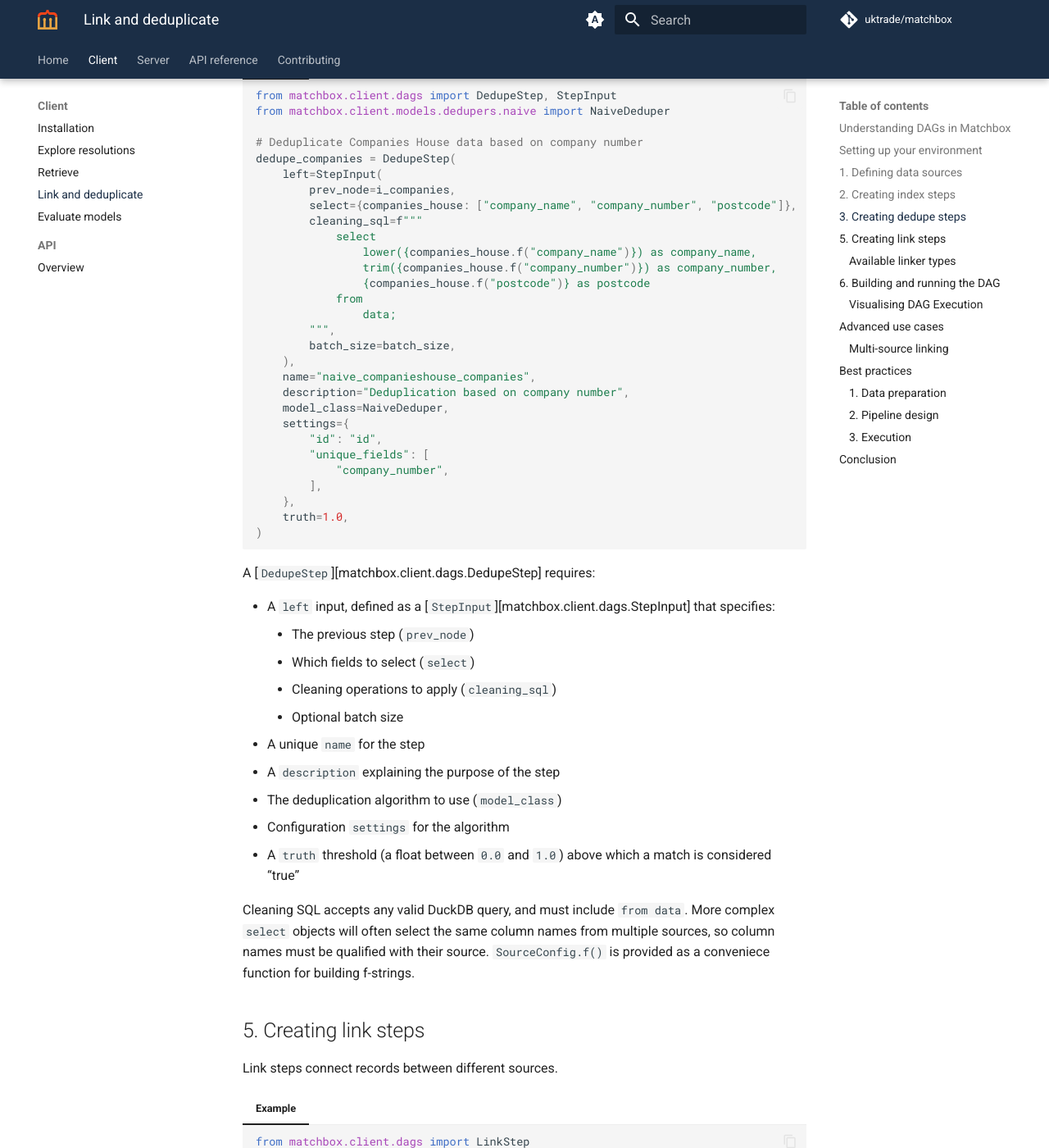
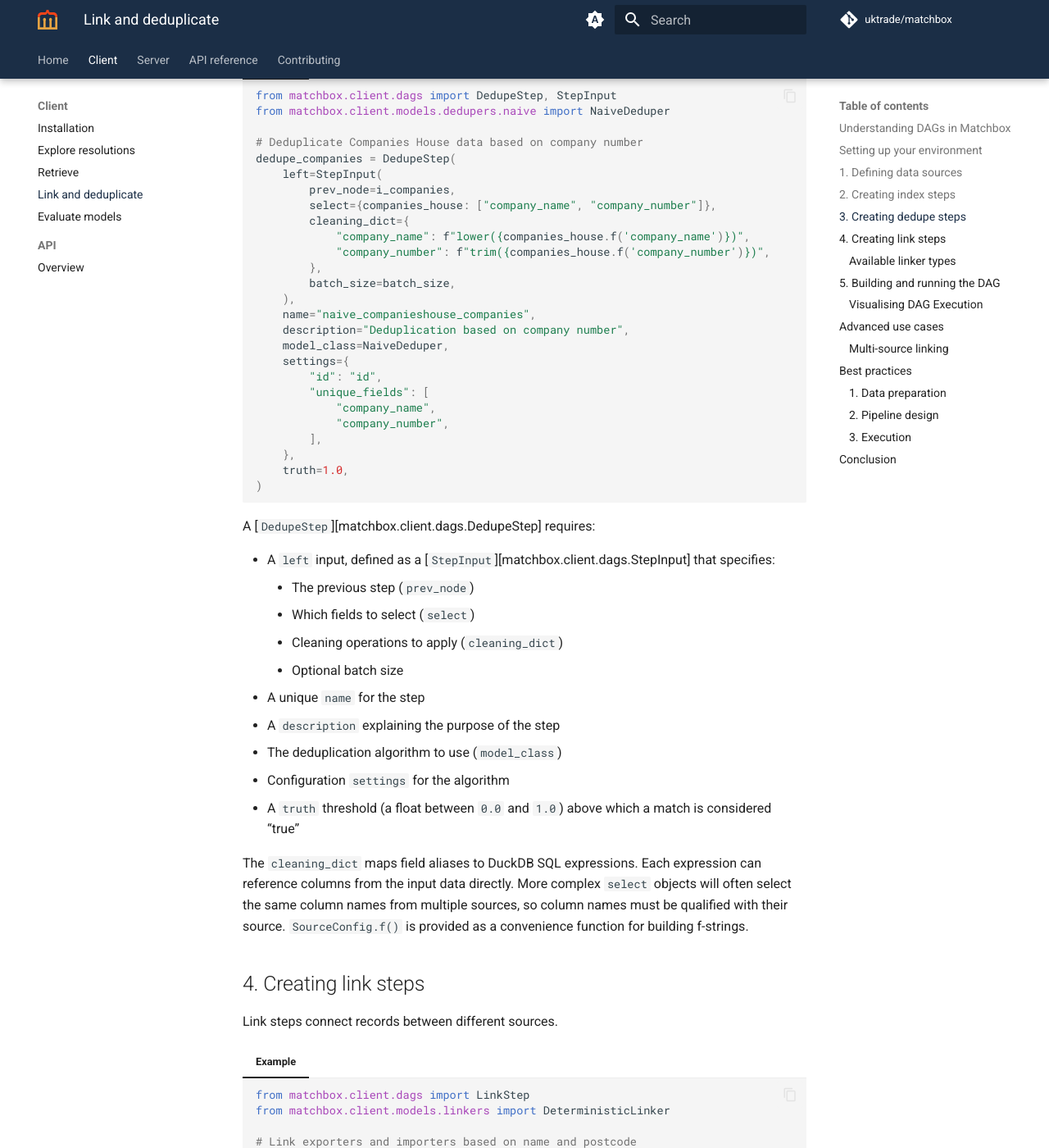
Before and after one commit to will-langdale/matchbox, an MkDocs documentation site: the page built from docs/client/link-data.md, in a window 1280 px wide and 1400 px high, scrolled down 4033 px. Shown: the whole window at 82% size. Built offline with MkDocs 1.6.1 and Material for MkDocs 9.7.7, drawn with Linux system fonts in a browser that asks for light colours; comment, search, counter and statistics services are not loaded; some of the changed text lies outside the part shown.

Commit message:
Updates cleaning_sql to cleaning_dict.

````diff
--- a/docs/client/link-data.md
+++ b/docs/client/link-data.md
@@ -167,15 +167,11 @@ Dedupe steps identify and resolve duplicates within a single source.
     dedupe_companies = DedupeStep(
         left=StepInput(
             prev_node=i_companies,
-            select={companies_house: ["company_name", "company_number", "postcode"]},
-            cleaning_sql=f"""
-                select
-                    lower({companies_house.f("company_name")}) as company_name,
-                    trim({companies_house.f("company_number")}) as company_number,
-                    {companies_house.f("postcode")} as postcode
-                from
-                    data;
-            """,
+            select={companies_house: ["company_name", "company_number"]},
+            cleaning_dict={
+                "company_name": f"lower({companies_house.f('company_name')})",
+                "company_number": f"trim({companies_house.f('company_number')})",
+            },
             batch_size=batch_size,
         ),
         name="naive_companieshouse_companies",
@@ -184,6 +180,7 @@ Dedupe steps identify and resolve duplicates within a single source.
         settings={
             "id": "id",
             "unique_fields": [
+                "company_name",
                 "company_number",
             ],
         },
@@ -196,7 +193,7 @@ A [`DedupeStep`][matchbox.client.dags.DedupeStep] requires:
 - A `left` input, defined as a [`StepInput`][matchbox.client.dags.StepInput] that specifies:
     - The previous step (`prev_node`)
     - Which fields to select (`select`)
-    - Cleaning operations to apply (`cleaning_sql`)
+    - Cleaning operations to apply (`cleaning_dict`)
     - Optional batch size
 - A unique `name` for the step
 - A `description` explaining the purpose of the step
@@ -204,9 +201,9 @@ A [`DedupeStep`][matchbox.client.dags.DedupeStep] requires:
 - Configuration `settings` for the algorithm
 - A `truth` threshold (a float between `0.0` and `1.0`) above which a match is considered "true"
 
-Cleaning SQL accepts any valid DuckDB query, and must include `from data`. More complex `select` objects will often select the same column names from multiple sources, so column names must be qualified with their source. `SourceConfig.f()` is provided as a conveniece function for building f-strings.
+The `cleaning_dict` maps field aliases to DuckDB SQL expressions. Each expression can reference columns from the input data directly. More complex `select` objects will often select the same column names from multiple sources, so column names must be qualified with their source. `SourceConfig.f()` is provided as a convenience function for building f-strings.
 
-## 5. Creating link steps
+## 4. Creating link steps
 
 Link steps connect records between different sources.
 
@@ -220,25 +217,19 @@ Link steps connect records between different sources.
         left=StepInput(
             prev_node=dedupe_exporters,
             select={exporters: ["company_name", "postcode"]},
-            cleaning_sql=f"""
-                select
-                    lower({exporters.f("company_name")}) as company_name,
-                    {exporters.f("postcode")} as postcode
-                from
-                    data;
-            """,
+            cleaning_dict={
+                "company_name": f"lower({exporters.f('company_name')})",
+                "postcode": exporters.f("postcode"),
+            },
             batch_size=batch_size,
         ),
         right=StepInput(
             prev_node=dedupe_importers,
             select={importers: ["company_name", "postcode"]},
-            cleaning_sql=f"""
-                select
-                    lower({importers.f("company_name")}) as company_name,
-                    {importers.f("postcode")} as postcode
-                from
-                    data;
-            """,
+            cleaning_dict={
+                "company_name": f"lower({importers.f('company_name')})",
+                "postcode": importers.f("postcode"),
+            },
             batch_size=batch_size,
         ),
         name="deterministic_exp_imp",
@@ -263,7 +254,7 @@ A [`LinkStep`][matchbox.client.dags.LinkStep] requires:
 - A `left` and `right` input, defined as a [`StepInput`][matchbox.client.dags.StepInput] that specifies:
     - The previous step (`prev_node`)
     - Which fields to select (`select`)
-    - Cleaning operations to apply (`cleaning_sql`)
+    - Cleaning operations to apply (`cleaning_dict`)
     - Optional batch size
 - A unique `name` for the step
 - A `description` explaining the purpose of the step
@@ -271,7 +262,7 @@ A [`LinkStep`][matchbox.client.dags.LinkStep] requires:
 - Configuration `settings` for the algorithm
 - A `truth` threshold (a float between `0.0` and `1.0`) above which a match is considered "true"
 
-As with deduplication, cleaning SQL accepts any valid DuckDB query, and must include `from data`.
+As with deduplication, the `cleaning_dict` maps field aliases to DuckDB SQL expressions that can reference input columns. Use `SourceConfig.f()` to help build f-strings.
 
 ### Available linker types
 
@@ -337,7 +328,7 @@ Matchbox provides several linking methodologies:
     }
     ```
 
-## 6. Building and running the DAG
+## 5. Building and running the DAG
 
 Once you've defined all your steps, you can build and run the complete [`DAG`][matchbox.client.dags.DAG].
 
@@ -431,33 +422,31 @@ You can link across multiple sources in a single step:
         left=StepInput(
             prev_node=dedupe_companies,
             select={companies_house: ["company_name", "postcode"]},
-            cleaning_sql=f"""
-                select
-                    lower({companies_house.f("company_name")}) as company_name,
-                    {companies_house.f("postcode")} as postcode
-                from
-                    data;
-            """,
+            cleaning_dict={
+                "company_name": f"lower({companies_house.f('company_name')})",
+                "postcode": companies_house.f("postcode"),
+            },
         ),
         right=StepInput(
-            prev_node=link_exp_imp,  # Using a previous link step as input
+            prev_node=link_exp_imp,
             select={
                 importers: ["company_name", "postcode"],
                 exporters: ["company_name", "postcode"],
             },
-            cleaning_sql=f"""
-                select
+            cleaning_dict={
+                "company_name": f"""
                     coalesce(
-                        lower({exporters.f("company_name")}),
-                        lower({importers.f("company_name")})
-                    ) as company_name,
+                        lower({exporters.f('company_name')}),
+                        lower({importers.f('company_name')})
+                    )
+                """,
+                "postcode": f"""
                     coalesce(
-                        {exporters.f("postcode")},
-                        {importers.f("postcode")}
-                    ) as postcode
-                from
-                    data;
-            """,
+                        {exporters.f('postcode')},
+                        {importers.f('postcode')}
+                    )
+                """,
+            },
         ),
         name="deterministic_ch_hmrc",
         description="Link Companies House to HMRC traders",
@@ -480,7 +469,7 @@ This example demonstrates how you can:
 
 1. Use the results of a previous linking step as input
 2. Select fields from multiple sources in a single step
-3. Use SQL functions like `coalesce()` in your cleaning logic to handle data from multiple sources
+3. Use SQL functions like `coalesce()` in your cleaning expressions to handle data from multiple sources
 4. Create unified field names for comparison across sources
 
 ## Best practices
````
Also changed, not shown: 3 other files.
